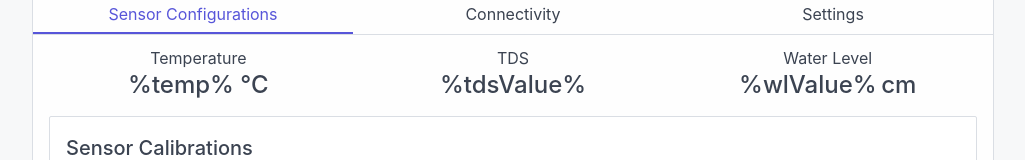
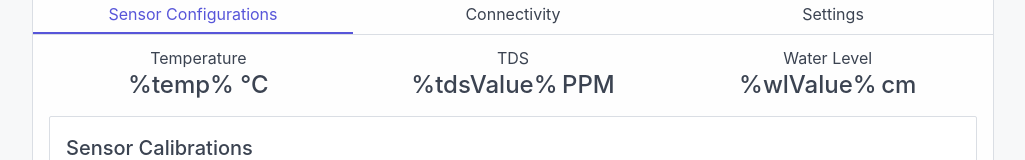
Before and after one commit to siripki/Lora_WaterMonitoring_Capstone, a plain HTML site: page data/index.html in a window 1280 px wide. Shown: the part 205-365 px from the top of the page, without its empty margins (127-1152 px from the left). Drawn offline with Linux system fonts and the light colour scheme; no server answers.

Commit message:
optimize tds reading and add mosfet for Dallas

```diff
--- a/data/index.html
+++ b/data/index.html
@@ -135,7 +135,8 @@
                                     <div class="tile tile-centered">
                                         <div class="tile-content">
                                             <div class="tile-title">TDS</div>
-                                            <span id="tdsValueID" class="tile-subtitle h4" style="line-height: 1.5rem;">%tdsValue% </span>
+                                            <span id="tdsValueID" class="tile-subtitle h4" style="line-height: 1.5rem;">%tdsValue%</span>
+                                            <span class="tile-subtitle h4" style="line-height: 1.5rem;">PPM</span>
                                         </div>
                                     </div>
                                 </div>
```
Also changed, not shown: 5 other files.
